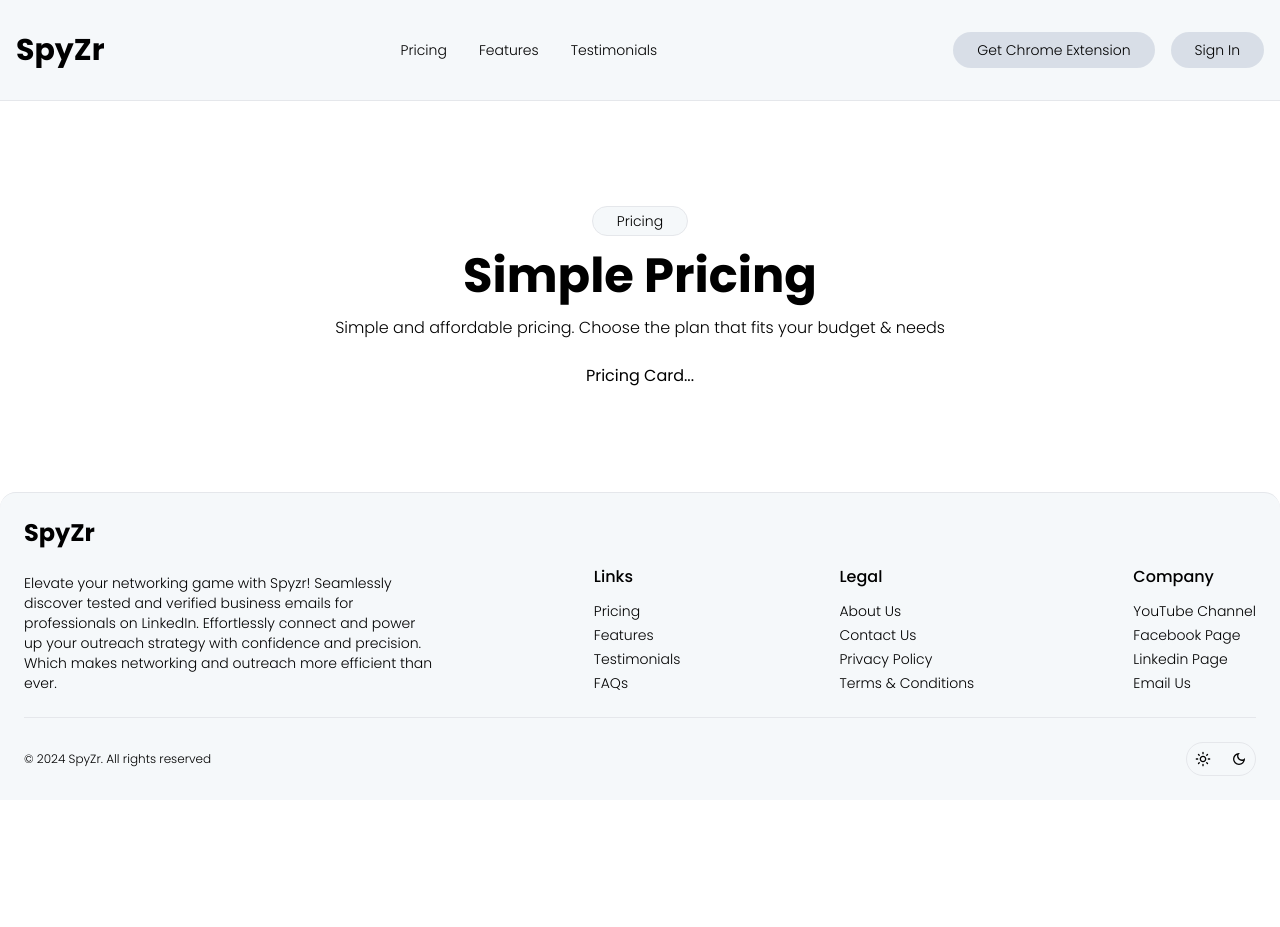
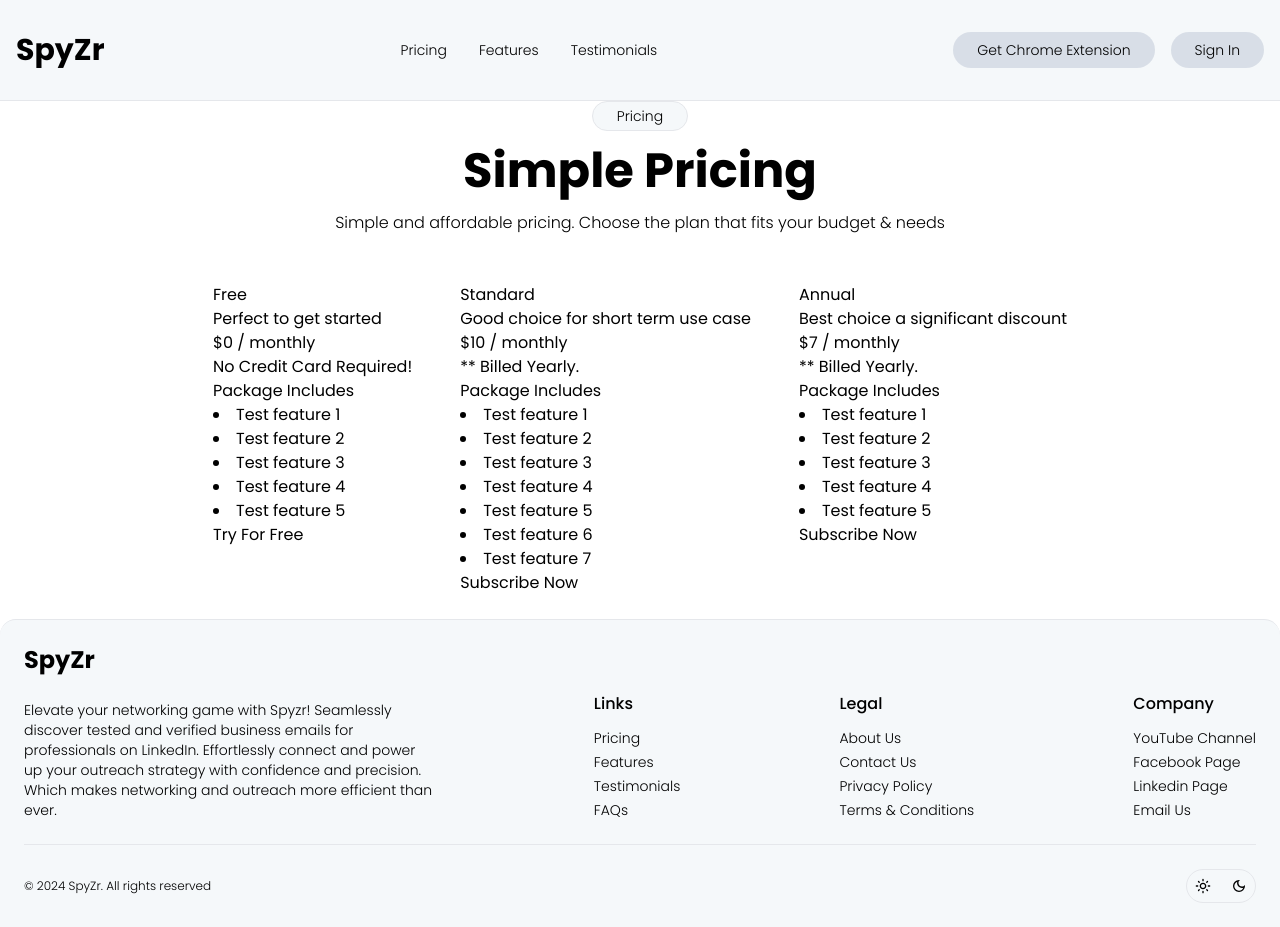
Before and after one commit to Polashahmad01/spyzr-frontend, a Next.js app: page /pricing in a window 1280 px wide. Before the commit the page ends 800 px from the top, so only its background shows below. Built offline with nearby package versions, Linux system fonts and the light colour scheme.

Commit message:
Refactor pricing page and add pricing container

```diff
--- a/src/app/pricing/page.jsx
+++ b/src/app/pricing/page.jsx
@@ -1,5 +1,5 @@
 import Chip from "@/components/chip";
-import PricingCard from "@/ui/pricing/pricing-card";
+import PricingContainer from "@/ui/pricing/pricing-container";
 
 export default function Pricing() {
   return (
@@ -9,7 +9,9 @@
       </div>
       <h1 className="font-bold mb-4 text-3xl sm:text-5xl">Simple <span className="dark:text-indigo-600/90">Pricing</span></h1>
       <p className="font-light mb-6 text-sm text-center sm:text-base">Simple and affordable pricing. Choose the plan that fits your budget & needs</p>
-      <PricingCard />
+      <div>
+        <PricingContainer />
+      </div>
     </div>
   )
 }
--- a/src/components/Button.jsx
+++ b/src/components/Button.jsx
@@ -2,6 +2,6 @@
 
 export default function Button({ style, children, ...props }) {
   return (
-    <button className={`${style} cursor-pointer rounded-full px-6 py-2 transition`} {...props}>{children}</button>
+    <button className={`${style} cursor-pointer rounded-full transition`} {...props}>{children}</button>
   )
 }
--- a/src/components/app-navbar.jsx
+++ b/src/components/app-navbar.jsx
@@ -32,10 +32,10 @@
             <div>
               <ul className="flex flex-wrap items-center gap-4 font-light text-sm">
                 <li>
-                  <Button style="text-sm bg-slate-400/30 dark:bg-white/10 dark:text-white dark:hover:bg-white/5 hover:opacity-70">Get Chrome Extension</Button>
+                  <Button style="text-sm bg-slate-400/30 px-6 py-2 dark:bg-white/10 dark:text-white dark:hover:bg-white/5 hover:opacity-70">Get Chrome Extension</Button>
                 </li>
                 <li>
-                  <Button style="text-sm bg-slate-400/30 dark:bg-indigo-600/90 dark:text-white dark:hover:bg-indigo-700 hover:opacity-70">Sign In</Button>
+                  <Button style="text-sm bg-slate-400/30 px-6 py-2 dark:bg-indigo-600/90 dark:text-white dark:hover:bg-indigo-700 hover:opacity-70">Sign In</Button>
                 </li>
               </ul>
             </div>
--- /dev/null
+++ b/src/components/pricing-card.jsx
@@ -0,0 +1,19 @@
+"use client";
+import Button from "./Button";
+import PricingFeature from "@/ui/pricing/pricing-feature";
+
+export default function PricingCard({ subscription }) {
+  const { name, tagLine, price, pricingDescription, title, btnTitle, features } = subscription;
+  console.log("subscription", subscription)
+  return (
+    <div className="dark:bg-[#1E1E1E] px-4 py-6 rounded-xl">
+      <h4>{name}</h4>
+      <p>{tagLine}</p>
+      <p>${price} / monthly</p>
+      <p>{pricingDescription}</p>
+      <h6>{title}</h6>
+      <PricingFeature feature={features} />
+      <Button>{btnTitle}</Button>
+    </div>
+  )
+}
--- a/src/ui/pricing/pricing-card.jsx
+++ /dev/null
@@ -1,9 +0,0 @@
-
-export default function PricingCard() {
-
-  return (
-    <div>
-      <h1>Pricing Card...</h1>
-    </div>
-  )
-}
--- /dev/null
+++ b/src/ui/pricing/pricing-container.jsx
@@ -0,0 +1,51 @@
+"use client";
+import { useState } from "react";
+import PricingCard from "@/components/pricing-card";
+
+const initialSubscriptionPlans = [
+  {
+    id: "free",
+    name: "Free",
+    price: 0,
+    title: "Package Includes",
+    btnTitle: "Try For Free",
+    pricingDescription: "No Credit Card Required!",
+    tagLine: "Perfect to get started",
+    features: ["Test feature 1", "Test feature 2", "Test feature 3", "Test feature 4", "Test feature 5"],
+  },
+  {
+    id: "standard",
+    name: "Standard",
+    price: 10,
+    title: "Package Includes",
+    btnTitle: "Subscribe Now",
+    pricingDescription: "** Billed Yearly.",
+    tagLine: "Good choice for short term use case",
+    features: ["Test feature 1", "Test feature 2", "Test feature 3", "Test feature 4", "Test feature 5", "Test feature 6", "Test feature 7"],
+  },
+  {
+    id: "annual",
+    name: "Annual",
+    price: 7,
+    title: "Package Includes",
+    btnTitle: "Subscribe Now",
+    pricingDescription: "** Billed Yearly.",
+    tagLine: "Best choice a significant discount",
+    features: ["Test feature 1", "Test feature 2", "Test feature 3", "Test feature 4", "Test feature 5"],
+  }
+]
+
+export default function PricingContainer() {
+  const [subscriptionPlans, setSubscriptionPlans] = useState(initialSubscriptionPlans)
+
+  return (
+    <div className="flex flex-wrap gap-4">
+      {subscriptionPlans.map(subscriptionPlan => (
+        <PricingCard
+          key={subscriptionPlan.id}
+          subscription={subscriptionPlan}
+        />
+      ))}
+    </div>
+  )
+}
--- /dev/null
+++ b/src/ui/pricing/pricing-feature.jsx
@@ -0,0 +1,10 @@
+
+export default function PricingFeature({ feature }) {
+  return (
+    <div>
+      {feature.map(item => (
+        <li key={item}>{item}</li>
+      ))}
+    </div>
+  )
+}
```
